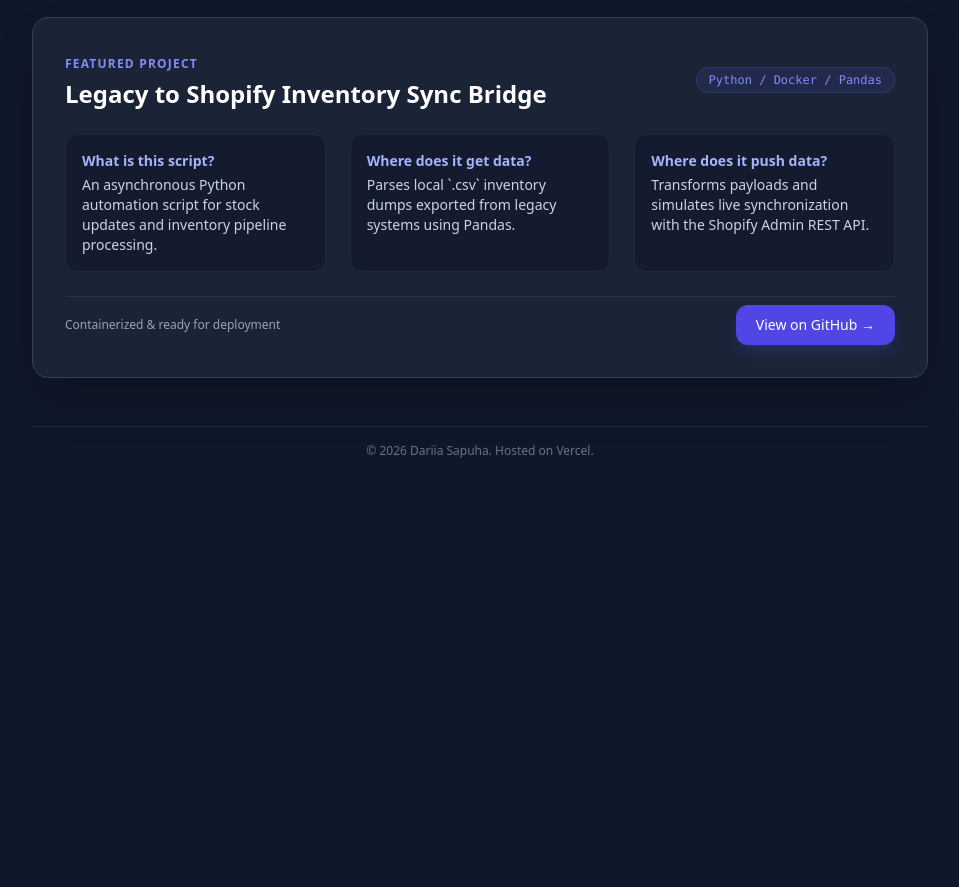
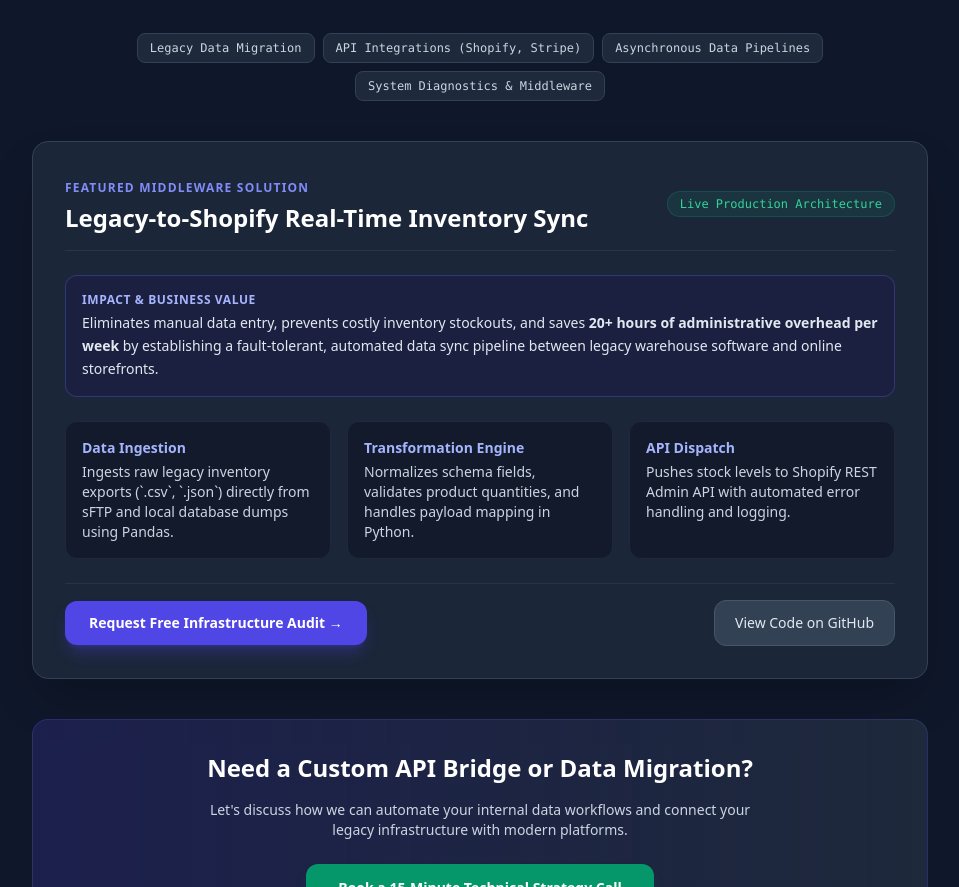
Before and after one commit to ssapp11228/myWebSite, a plain HTML site: page index.html in a window 1280 px wide. Shown: the part 316-1203 px from the top of the page, without its empty margins (160-1119 px from the left). Before the commit the page ends 815 px from the top, so only its background shows below. Drawn offline with nearby package versions, Linux system fonts and the light colour scheme.

Commit message:
Reposition as B2B specialist and add Business Value with CTAs

```diff
--- a/index.html
+++ b/index.html
@@ -3,68 +3,111 @@
 <head>
   <meta charset="UTF-8">
   <meta name="viewport" content="width=device-width, initial-scale=1.0">
-  <title>Dariia Sapuha | Software Developer</title>
+  <title>Dariia Sapuha | B2B Integration Specialist</title>
   <script src="https://cdn.tailwindcss.com"></script>
 </head>
 <body class="bg-slate-900 text-white min-h-screen flex flex-col justify-between p-6">
 
   <!-- Header -->
   <header class="max-w-4xl mx-auto w-full flex justify-between items-center py-4 border-b border-slate-800">
-    <h1 class="text-xl font-bold text-indigo-400 tracking-wide">Dariia Sapuha</h1>
-    <span class="text-sm text-slate-400">Software Developer Portfolio</span>
+    <div>
+      <h1 class="text-xl font-bold text-indigo-400 tracking-wide">Dariia Sapuha</h1>
+      <p class="text-xs text-slate-400">Data Automation & API Bridges</p>
+    </div>
+    <span class="px-3 py-1 bg-indigo-500/10 text-indigo-400 border border-indigo-500/20 rounded-full text-xs font-semibold">
+      B2B Integration Specialist
+    </span>
   </header>
 
   <!-- Main Content -->
-  <main class="max-w-4xl mx-auto w-full my-12 space-y-8">
-    <section class="text-center space-y-4">
-      <h2 class="text-4xl font-extrabold tracking-tight text-white sm:text-5xl">
+  <main class="max-w-4xl mx-auto w-full my-10 space-y-10">
+
+    <!-- Hero Section -->
+    <section class="text-center space-y-6">
+      <h2 class="text-4xl font-extrabold tracking-tight text-white sm:text-5xl leading-tight">
         Building Bridges Between Legacy Systems & Modern APIs
       </h2>
       <p class="text-slate-400 text-lg max-w-2xl mx-auto">
-        Specializing in Python automation, data transformation pipelines, and microservice integrations.
+        I engineer high-performance data pipelines and automated backend integrations that streamline operations and eliminate manual bottlenecks.
       </p>
+
+      <!-- Core Expertise Badges -->
+      <div class="flex flex-wrap justify-center gap-2 pt-2">
+        <span class="px-3 py-1.5 bg-slate-800 border border-slate-700 text-slate-300 text-xs rounded-lg font-mono">Legacy Data Migration</span>
+        <span class="px-3 py-1.5 bg-slate-800 border border-slate-700 text-slate-300 text-xs rounded-lg font-mono">API Integrations (Shopify, Stripe)</span>
+        <span class="px-3 py-1.5 bg-slate-800 border border-slate-700 text-slate-300 text-xs rounded-lg font-mono">Asynchronous Data Pipelines</span>
+        <span class="px-3 py-1.5 bg-slate-800 border border-slate-700 text-slate-300 text-xs rounded-lg font-mono">System Diagnostics & Middleware</span>
+      </div>
     </section>
 
-    <!-- Project Card -->
-    <div class="bg-slate-800/80 border border-slate-700 rounded-2xl p-8 shadow-2xl backdrop-blur-sm space-y-6">
-      <div class="flex flex-wrap items-center justify-between gap-4">
+    <!-- Featured Case Study Card -->
+    <div class="bg-slate-800/90 border border-slate-700 rounded-2xl p-8 shadow-2xl space-y-6">
+      <div class="flex flex-wrap items-center justify-between gap-4 border-b border-slate-700/60 pb-4">
         <div>
-          <span class="text-xs font-semibold uppercase tracking-widest text-indigo-400">Featured Project</span>
-          <h3 class="text-2xl font-bold text-white mt-1">Legacy to Shopify Inventory Sync Bridge</h3>
+          <span class="text-xs font-semibold uppercase tracking-widest text-indigo-400">Featured Middleware Solution</span>
+          <h3 class="text-2xl font-bold text-white mt-1">Legacy-to-Shopify Real-Time Inventory Sync</h3>
         </div>
-        <span class="px-3 py-1 bg-indigo-500/10 text-indigo-400 text-xs font-mono rounded-full border border-indigo-500/20">
-          Python / Docker / Pandas
+        <span class="px-3 py-1 bg-emerald-500/10 text-emerald-400 text-xs font-mono rounded-full border border-emerald-500/20">
+          Live Production Architecture
         </span>
       </div>
 
-      <div class="grid md:grid-cols-3 gap-6 text-slate-300 text-sm">
-        <div class="bg-slate-900/60 p-4 rounded-xl border border-slate-800">
-          <strong class="block text-indigo-300 mb-1">What is this script?</strong>
-          An asynchronous Python automation script for stock updates and inventory pipeline processing.
+      <!-- Business Value Callout -->
+      <div class="p-4 bg-indigo-950/40 border border-indigo-500/30 rounded-xl">
+        <h4 class="text-xs uppercase tracking-wider text-indigo-300 font-bold mb-1">Impact & Business Value</h4>
+        <p class="text-slate-200 text-sm leading-relaxed">
+          Eliminates manual data entry, prevents costly inventory stockouts, and saves <strong>20+ hours of administrative overhead per week</strong> by establishing a fault-tolerant, automated data sync pipeline between legacy warehouse software and online storefronts.
+        </p>
+      </div>
+
+      <!-- Technical Breakdown -->
+      <div class="grid md:grid-cols-3 gap-4 text-slate-300 text-sm">
+        <div class="bg-slate-900/80 p-4 rounded-xl border border-slate-800">
+          <strong class="block text-indigo-300 mb-1">Data Ingestion</strong>
+          Ingests raw legacy inventory exports (`.csv`, `.json`) directly from sFTP and local database dumps using Pandas.
         </div>
-        <div class="bg-slate-900/60 p-4 rounded-xl border border-slate-800">
-          <strong class="block text-indigo-300 mb-1">Where does it get data?</strong>
-          Parses local `.csv` inventory dumps exported from legacy systems using Pandas.
+        <div class="bg-slate-900/80 p-4 rounded-xl border border-slate-800">
+          <strong class="block text-indigo-300 mb-1">Transformation Engine</strong>
+          Normalizes schema fields, validates product quantities, and handles payload mapping in Python.
         </div>
-        <div class="bg-slate-900/60 p-4 rounded-xl border border-slate-800">
-          <strong class="block text-indigo-300 mb-1">Where does it push data?</strong>
-          Transforms payloads and simulates live synchronization with the Shopify Admin REST API.
+        <div class="bg-slate-900/80 p-4 rounded-xl border border-slate-800">
+          <strong class="block text-indigo-300 mb-1">API Dispatch</strong>
+          Pushes stock levels to Shopify REST Admin API with automated error handling and logging.
         </div>
       </div>
 
-      <div class="pt-2 flex items-center justify-between border-t border-slate-700/50">
-        <span class="text-xs text-slate-400">Containerized & ready for deployment</span>
+      <!-- Call To Action & Links -->
+      <div class="pt-4 flex flex-col sm:flex-row items-center justify-between gap-4 border-t border-slate-700/50">
+        <a href="mailto:murzikvas2009@gmail.com?subject=Infrastructure%20Audit%20Request"
+           class="w-full sm:w-auto text-center px-6 py-3 bg-indigo-600 hover:bg-indigo-500 font-bold text-sm text-white rounded-xl transition shadow-lg shadow-indigo-600/30">
+          Request Free Infrastructure Audit &rarr;
+        </a>
         <a href="https://github.com/ssapp11228/legacy-shopify-bridge" target="_blank"
-           class="px-5 py-2.5 bg-indigo-600 hover:bg-indigo-500 font-medium text-sm rounded-xl transition shadow-lg shadow-indigo-600/20">
-          View on GitHub &rarr;
+           class="w-full sm:w-auto text-center px-5 py-3 bg-slate-700 hover:bg-slate-600 font-medium text-sm text-slate-200 rounded-xl transition border border-slate-600">
+          View Code on GitHub
         </a>
       </div>
     </div>
+
+    <!-- Contact Banner / Final CTA -->
+    <section class="bg-gradient-to-r from-indigo-900/40 to-slate-800 border border-indigo-500/20 rounded-2xl p-8 text-center space-y-4">
+      <h3 class="text-2xl font-bold text-white">Need a Custom API Bridge or Data Migration?</h3>
+      <p class="text-slate-300 text-sm max-w-xl mx-auto">
+        Let's discuss how we can automate your internal data workflows and connect your legacy infrastructure with modern platforms.
+      </p>
+      <div class="pt-2">
+        <a href="mailto:murzikvas2009@gmail.com?subject=B2B%20Integration%20Inquiry"
+           class="inline-block px-8 py-3.5 bg-emerald-600 hover:bg-emerald-500 text-white font-bold text-sm rounded-xl transition shadow-lg shadow-emerald-600/20">
+          Book a 15-Minute Technical Strategy Call
+        </a>
+      </div>
+    </section>
+
   </main>
 
   <!-- Footer -->
   <footer class="max-w-4xl mx-auto w-full text-center text-xs text-slate-500 py-4 border-t border-slate-800">
-    &copy; 2026 Dariia Sapuha. Hosted on Vercel.
+    &copy; 2026 Dariia Sapuha — B2B Integration Specialist. Hosted on Vercel.
   </footer>
 
 </body>
```
